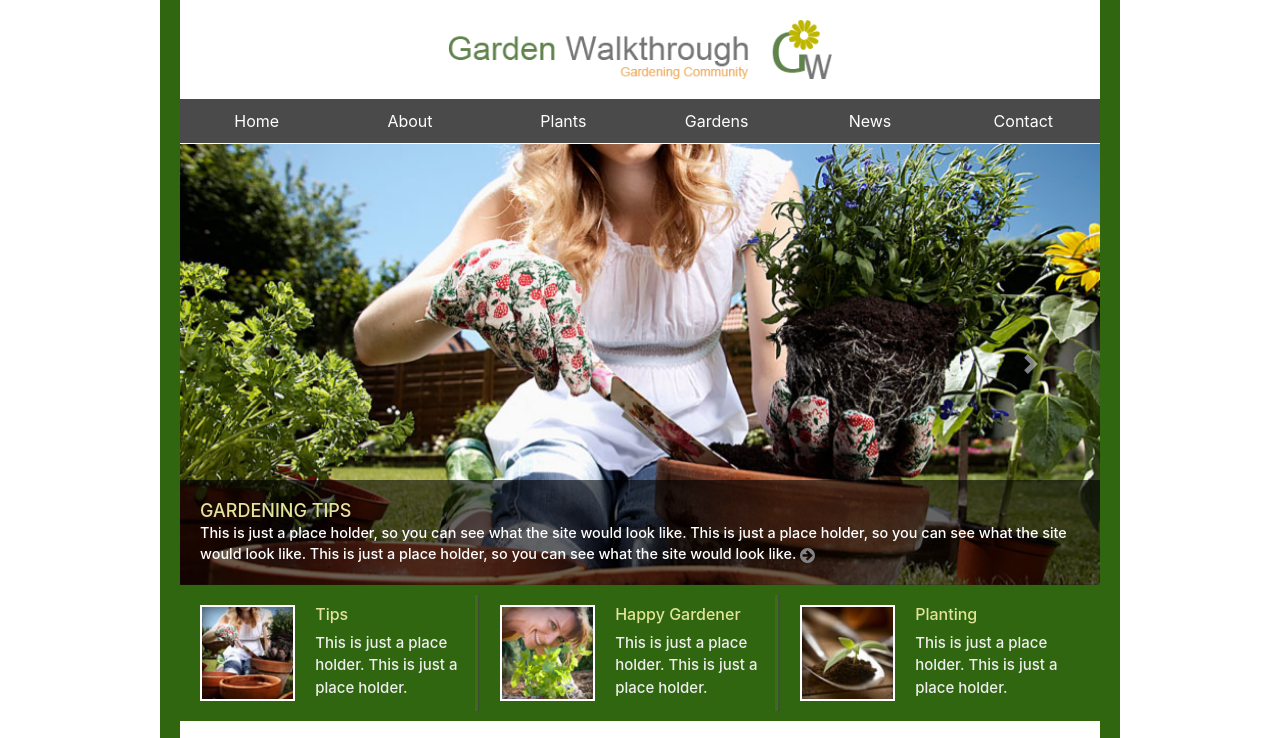
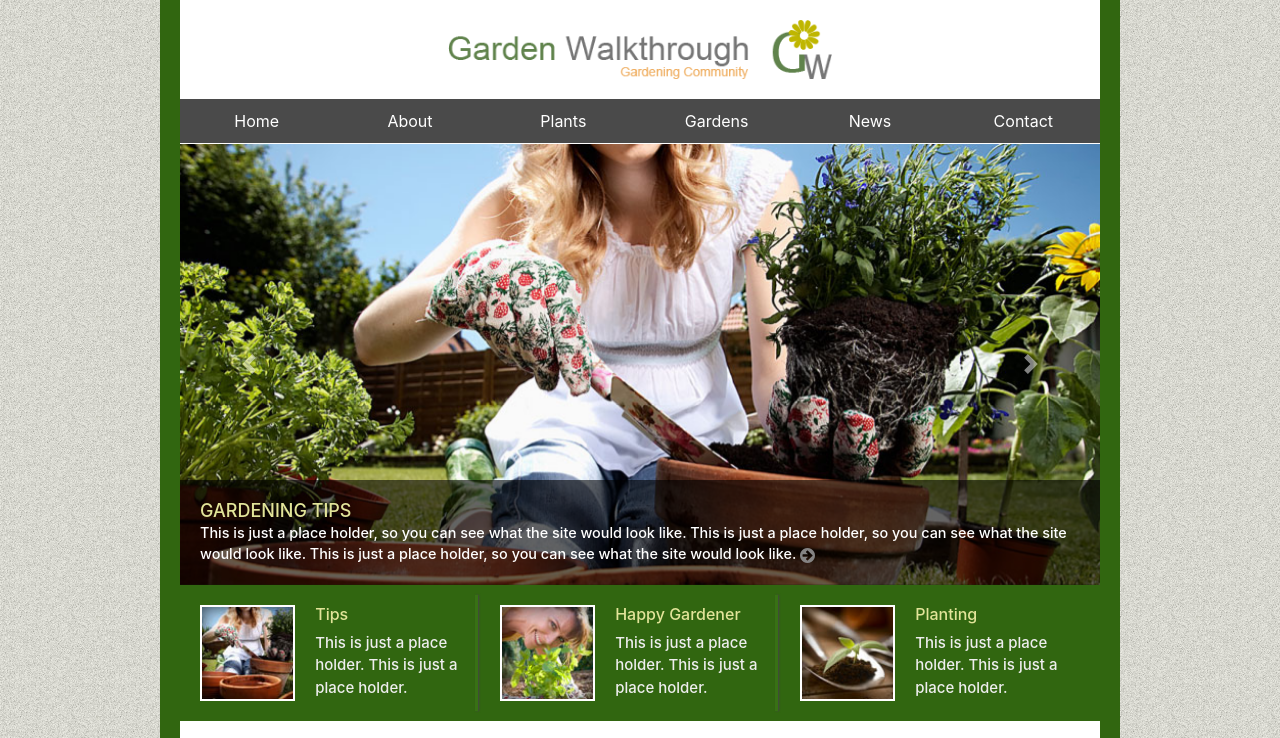
Before and after one commit to yachen168/Template-3, a plain HTML site: page index.html in a window 1280 px wide. Shown: the top 738 px of the page. Drawn offline with nearby package versions, Linux system fonts and the light colour scheme.

Commit message:
fix: path

```diff
--- a/css/mystyle.css
+++ b/css/mystyle.css
@@ -20,7 +20,7 @@ body {
 }
 
 body {
-    background-image: url("./img/outside_background.jpg");
+    background-image: url("../img/outside_background.jpg");
 }
 
 img {
```
